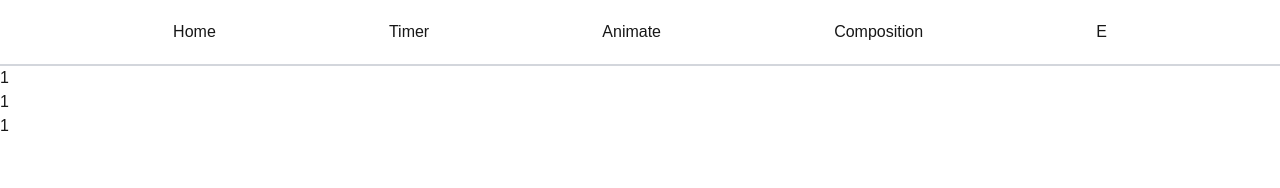
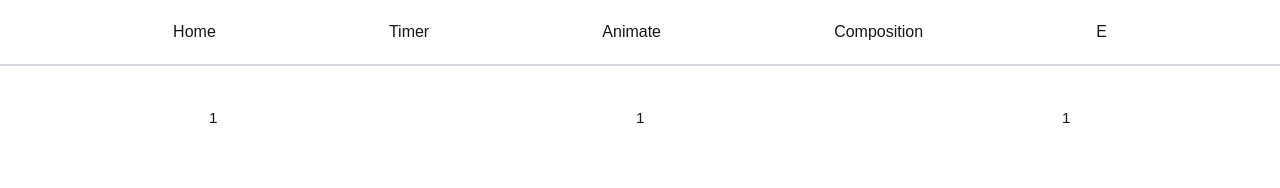
Before and after one commit to josholadunni/animejs-practice, a Next.js app: page /composition in a window 1280 px wide. Shown: the top 188 px of the page. Built offline with nearby package versions, Linux system fonts and the light colour scheme.

Commit message:
Added blend composition animation

```diff
--- a/src/app/composition/page.tsx
+++ b/src/app/composition/page.tsx
@@ -1,12 +1,72 @@
-import React from "react";
+"use client";
+
+import React, { useRef, useEffect } from "react";
+import { animate } from "animejs";
 
 export default function Composition() {
   const enter = { scale: 1.5, duration: 350 };
+  const leave = { scale: 1.0, duration: 250 };
+
+  const boxRefs = [
+    useRef<HTMLDivElement>(null),
+    useRef<HTMLDivElement>(null),
+    useRef<HTMLDivElement>(null),
+  ];
+
+  const enterBlend = () => {
+    if (boxRefs[0].current) {
+      animate(boxRefs[0].current, {
+        composition: "blend",
+        ...enter,
+      });
+    }
+  };
+
+  const leaveBlend = () => {
+    if (boxRefs[0].current) {
+      animate(boxRefs[0].current, {
+        composition: "blend",
+        ...leave,
+      });
+    }
+  };
+
+  useEffect(() => {
+    for (const anim of boxRefs) {
+      if (anim.current) {
+        animate(anim.current, {
+          scale: [0.5, 1],
+          alternate: true,
+          loop: true,
+          duration: 750,
+          composition: "blend",
+        });
+      }
+    }
+    // animate(boxRefs, {
+    //   scale: [0.5, 1],
+    //   alternate: true,
+    //   loop: true,
+    //   duration: 750,
+    // });
+  }, []);
+
   return (
-    <div className="w-full">
-      <div>1</div>
-      <div>1</div>
-      <div>1</div>
+    <div className="w-full flex justify-center mt-10">
+      <div
+        ref={boxRefs[0]}
+        className="w-lg text-center"
+        onMouseEnter={() => enterBlend()}
+        onMouseLeave={() => leaveBlend()}
+      >
+        1
+      </div>
+      <div ref={boxRefs[1]} className="w-lg text-center">
+        1
+      </div>
+      <div ref={boxRefs[2]} className="w-lg text-center">
+        1
+      </div>
     </div>
   );
 }
```
